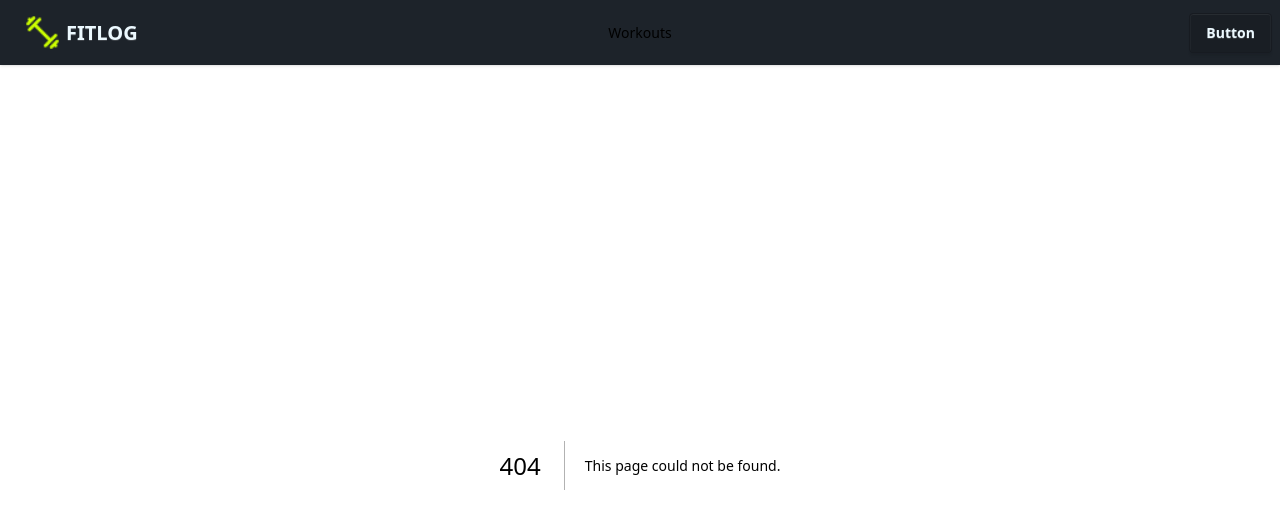
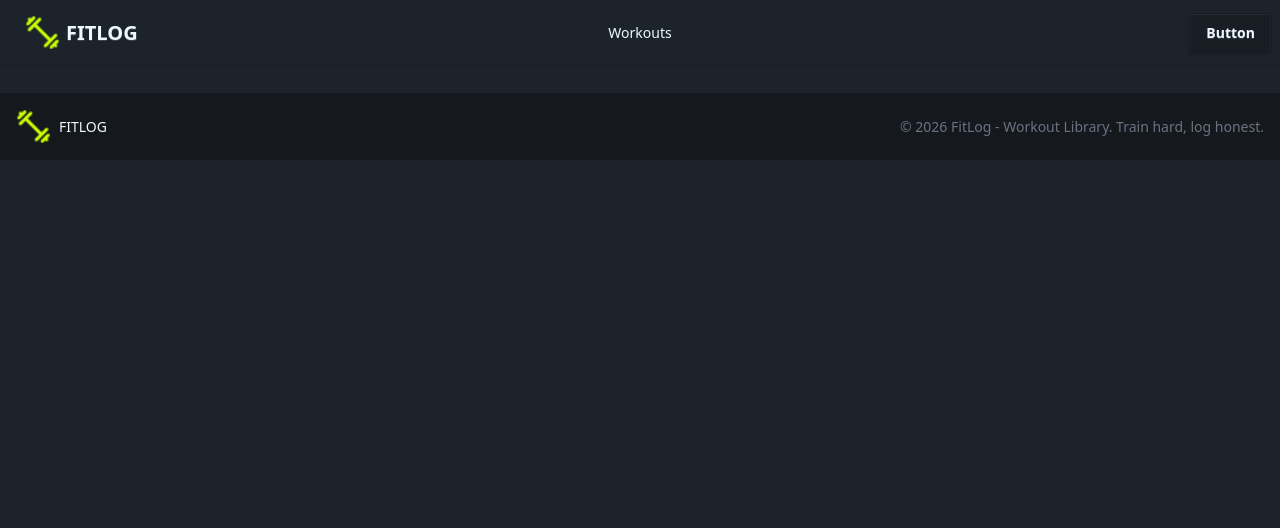
Before and after one commit to Raunak-1607/Fit-Log, a Next.js app: page /Components/My-Plan in a window 1280 px wide. Before the commit this address had no page. Shown: the top 528 px of the page. Built offline with nearby package versions, Linux system fonts and the light colour scheme.

Commit message:
Add Context

```diff
--- /dev/null
+++ b/src/app/Components/Button/Add.tsx
@@ -0,0 +1,18 @@
+"use client"
+
+import { Workout } from '@/app/Type/Type';
+import React from 'react';
+interface DataProps{
+    data : Workout
+}
+const AddBtn = ({data}:DataProps) => {
+    return (
+        <div>
+            <button className="flex justify-center items-center bg-[#ccff00] text-black font-bold py-3 w-[200] rounded-xl">
+              Add to today's plan
+            </button>
+        </div>
+    );
+};
+
+export default AddBtn;
--- /dev/null
+++ b/src/app/Components/Button/Save.tsx
@@ -0,0 +1,18 @@
+"use client"
+
+import { Workout } from '@/app/Type/Type';
+import React from 'react';
+interface DataProps{
+    data : Workout
+}
+const SaveBtn = ({data}:DataProps) => {
+    return (
+        <div>
+            <button className="flex flex justify-center items-center w-[200] border border-white/10 text-white py-3 rounded-xl">
+              Save for later
+            </button>
+        </div>
+    );
+};
+
+export default SaveBtn;
--- /dev/null
+++ b/src/app/Components/My-Plan/page.tsx
@@ -0,0 +1,11 @@
+import React from 'react';
+
+const page = () => {
+    return (
+        <div>
+
+        </div>
+    );
+};
+
+export default page;
--- /dev/null
+++ b/src/app/Components/Shared-Components/Footer.tsx
@@ -0,0 +1,27 @@
+import React from "react";
+import Image from "next/image";
+import logo from "@/app/assests/logo.png";
+
+const Footer = () => {
+  return (
+    <footer className="footer sm:footer-horizontal footer-center bg-base-300 text-base-content flex justify-between items-center mt-7 p-4">
+  <aside className="grid-flow-col items-center">
+        <Image
+          src={logo}
+          alt="Fit Log"
+          width={35}
+          height={10}
+          className="object-contain"
+        />
+        <span className="bold">FITLOG</span>
+      </aside>
+  <aside>
+     <p className="text-sm text-gray-500 text-center">
+      © {new Date().getFullYear()} FitLog - Workout Library. Train hard, log honest.
+    </p>
+  </aside>
+</footer>
+  );
+};
+
+export default Footer;
--- /dev/null
+++ b/src/app/Components/Shared-Components/ListedCard.tsx
@@ -0,0 +1,11 @@
+import React from 'react';
+
+const ListedCard = () => {
+    return (
+        <div>
+
+        </div>
+    );
+};
+
+export default ListedCard;
--- /dev/null
+++ b/src/app/Context/WorkoutProvider.tsx
@@ -0,0 +1,39 @@
+
+"use client"
+import React, { createContext, useState } from 'react';
+import { Workout } from '../Type/Type';
+
+export interface ContextType{
+    addPlan : Workout[],
+    savePlan :Workout[],
+    setAddPlan : React.Dispatch<React.SetStateAction<Workout[]>>;
+    setSavePlan : React.Dispatch<React.SetStateAction<Workout[]>>;
+}
+
+export const WorkoutContext = createContext<ContextType>({
+   addPlan : [],
+   setAddPlan : ()=>{},
+   savePlan : [],
+   setSavePlan : ()=>{}
+
+})
+
+interface ContextProps {
+  children: React.ReactNode;
+}
+const WorkoutProvider = ({children} : ContextProps) => {
+    const [addPlan , setAddPlan] = useState<Workout[]>([]);
+    const [savePlan , setSavePlan]=useState<Workout[]>([]);
+
+    const shared ={
+        addPlan ,
+        setAddPlan,
+        savePlan,
+        setSavePlan
+    }
+    return (
+        <WorkoutContext.Provider value={shared}>{children}</WorkoutContext.Provider>
+    );
+};
+
+export default WorkoutProvider;
--- a/src/app/Library/[Id]/page.tsx
+++ b/src/app/Library/[Id]/page.tsx
@@ -1,5 +1,7 @@
 import Image from "next/image";
 import { Workout } from "@/app/Type/Type";
+import AddBtn from "@/app/Components/Button/Add";
+import SaveBtn from "@/app/Components/Button/Save";
 
 const WorkoutPageDetails = async ({
   params,
@@ -106,13 +108,8 @@ const WorkoutPageDetails = async ({
 
           {/* Buttons */}
           <div className="flex gap-4">
-            <button className="flex-1 bg-[#ccff00] text-black font-bold py-3 rounded-xl">
-              Add to today's plan
-            </button>
-
-            <button className="flex-1 border border-white/10 text-white py-3 rounded-xl">
-              Save for later
-            </button>
+            <AddBtn data={data}/>
+            <SaveBtn data ={data}/>
           </div>
         </div>
 
--- a/src/app/globals.css
+++ b/src/app/globals.css
@@ -1,2 +1,4 @@
 @import "tailwindcss";
-@plugin "daisyui";
+@plugin "daisyui" {
+    themes : all;
+}
--- a/src/app/layout.tsx
+++ b/src/app/layout.tsx
@@ -2,6 +2,8 @@ import type { Metadata } from "next";
 import { Geist, Geist_Mono } from "next/font/google";
 import "./globals.css";
 import Navbar from "./Components/Shared-Components/Navbar";
+import Footer from "./Components/Shared-Components/Footer";
+import WorkoutProvider from "./Context/WorkoutProvider";
 
 const geistSans = Geist({
   variable: "--font-geist-sans",
@@ -25,12 +27,16 @@ export default function RootLayout({ children }: LayoutProps<"/">) {
       className={`${geistSans.variable} ${geistMono.variable} h-full antialiased`}
     >
       <body className="min-h-full flex flex-col">
+        <WorkoutProvider>
 
         <Navbar/>
         <div>
         {children}
         </div>
+        <Footer/>
 
+
+        </WorkoutProvider>
         </body>
     </html>
   );
```
